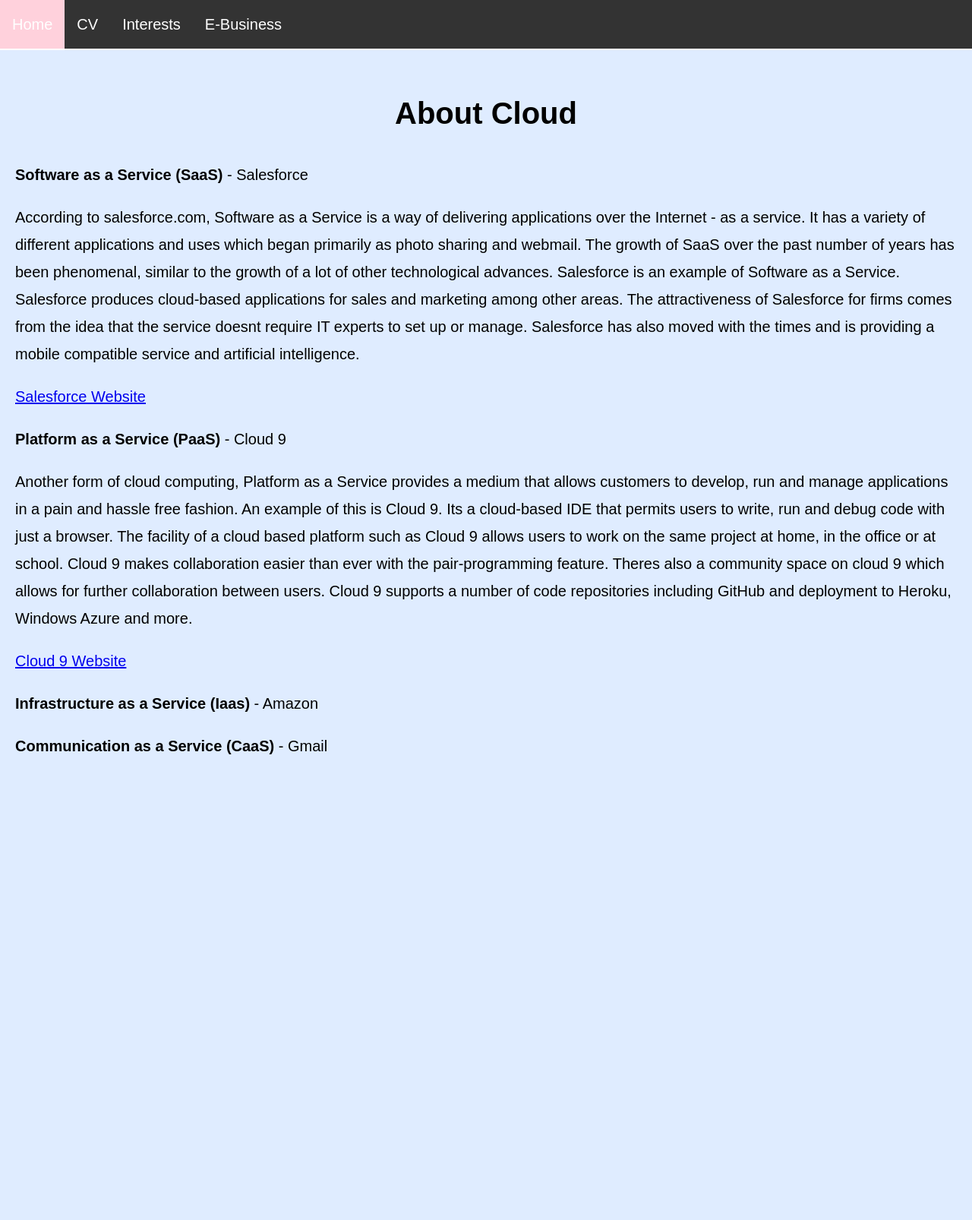
After one commit to amydolan/is1113117407532, a PHP site: page /ebusiness/aboutcloud.html in a window 1280 px wide. The commit adds this page. Shown: the whole page at 76% size. Run offline with PHP 8.4, Linux system fonts and the light colour scheme; some libraries are stand-ins or nearby versions.

Commit message:
pushing to guthub

```diff
--- a/ebusiness/Ebus1.php
+++ b/ebusiness/Ebus1.php
@@ -94,7 +94,7 @@
 
         <br/>
         <button onClick="calcSub()">Calculate Cost</button>
-        <a role="button" href="Ebus1.php">Clear Choice</a>
+        <button type="reset" href="Ebus1.php">Clear Choice</button>
 
         </div>
 
--- /dev/null
+++ b/ebusiness/aboutcloud.html
@@ -0,0 +1,54 @@
+<!DOCTYPE html>
+<html>
+<meta name="viewport" content="width=device-width, initial-scale=1.0">
+<head>
+    <title>About Cloud</title>
+About Cloud
+</head>
+<body>
+
+<ul>
+  <li><a class="active" href="../homepage.html">Home</a></li>
+  <li><a href="../cv/cv_page1.html">CV</a></li>
+  <li><a href="sports.html">Interests</a></a></li>
+  <li><a href="../ebusiness/Ebus1.php">E-Business</a></li>
+</ul>
+
+<div style="padding:20px;margin-top:30px;background-color:#DFECFF;height:1500px;">
+        <link rel="stylesheet" href="../mystylesheet.css" type="text/css" />
+
+        <!--JQuery-->
+        <script src="https://code.jquery.com/jquery-3.2.1.slim.min.js" integrity="sha384-KJ3o2DKtIkvYIK3UENzmM7KCkRr/rE9/Qpg6aAZGJwFDMVNA/GpGFF93hXpG5KkN" crossorigin="anonymous"></script>
+        <script src="https://cdnjs.cloudflare.com/ajax/libs/popper.js/1.12.9/umd/popper.min.js" integrity="sha384-ApNbgh9B+Y1QKtv3Rn7W3mgPxhU9K/ScQsAP7hUibX39j7fakFPskvXusvfa0b4Q" crossorigin="anonymous"></script>
+        <script src="https://maxcdn.bootstrapcdn.com/bootstrap/4.0.0-beta.3/js/bootstrap.min.js" integrity="sha384-a5N7Y/aK3qNeh15eJKGWxsqtnX/wWdSZSKp+81YjTmS15nvnvxKHuzaWwXHDli+4" crossorigin="anonymous"></script>
+    </head>
+    <body>
+        <h1 class="mainheading">About Cloud</h1>
+
+        <!--Information on Salesforce as Saas-->
+
+        <p><strong>Software as a Service (SaaS)</strong> - Salesforce</p>
+        <p>According to salesforce.com, Software as a Service is a way of delivering applications over the Internet - as a service.
+        It has a variety of different applications and uses which began primarily as photo sharing and webmail. The growth of SaaS over
+        the past number of years has been phenomenal, similar to the growth of a lot of other technological advances. Salesforce is an
+        example of Software as a Service. Salesforce produces cloud-based applications for sales and marketing among other areas. The
+        attractiveness of Salesforce for firms comes from the idea that the service doesnt require IT experts to set up or manage. Salesforce
+        has also moved with the times and is providing a mobile compatible service and artificial intelligence. </p>
+        <a href = "https://www.salesforce.com/">Salesforce Website</a>
+
+        <!--Information on Cloud 9 as Paas-->
+
+        <p><strong>Platform as a Service (PaaS)</strong> - Cloud 9</p>
+        <p>Another form of cloud computing, Platform as a Service provides a medium that allows customers to develop, run and manage
+        applications in a pain and hassle free fashion. An example of this is Cloud 9. Its a cloud-based IDE that permits users to write,
+        run and debug code with just a browser. The facility of a cloud based platform such as Cloud 9 allows users to work on the same
+        project at home, in the office or at school. Cloud 9 makes collaboration easier than ever with the pair-programming feature.
+        Theres also a community space on cloud 9 which allows for further collaboration between users. Cloud 9 supports a number of
+        code repositories including GitHub and deployment to Heroku, Windows Azure and more.</p>
+        <a href = "https://www.c9.io">Cloud 9 Website</a>
+
+        <p><strong>Infrastructure as a Service (Iaas)</strong> - Amazon</p>
+        <p><strong>Communication as a Service (CaaS)</strong> - Gmail</p>
+        </div>
+    </body>
+</html>
--- a/ebusiness/cost_calc.js
+++ b/ebusiness/cost_calc.js
@@ -1,8 +1,11 @@
 /* global $ */
 
+//Function to calculate my subtotal
 function calcSub(){
 
     var argSubTotal;
+
+    //If statement for use of radio buttons for product selection
 
     if(document.getElementById('salesforce').checked){
       argSubTotal = 100;
@@ -43,7 +46,6 @@
    }
 
 
-
     function display(parm1, parm2, parm3, parm4){
 
         document.getElementById("subtotal").value = parm1;
--- a/mystylesheet.css
+++ b/mystylesheet.css
@@ -3,9 +3,16 @@
     text-align: center
 }
 
+
+/*Font size and style for my pages*/
+
+body {margin:0;
+      font: 20px Montserrat, sans-serif;
+      line-height: 1.8;
+}
+
+
 /*Menu Bar for my pages*/
-body {margin:0;}
-
 ul {
     list-style-type: none;
     margin: 0;
```
Also changed, not shown: ebusiness/Ebus2.php (+6 -6 lines), ebusiness/Ebus3.php (+10 -2 lines), ebusiness/shophome.html (added).
